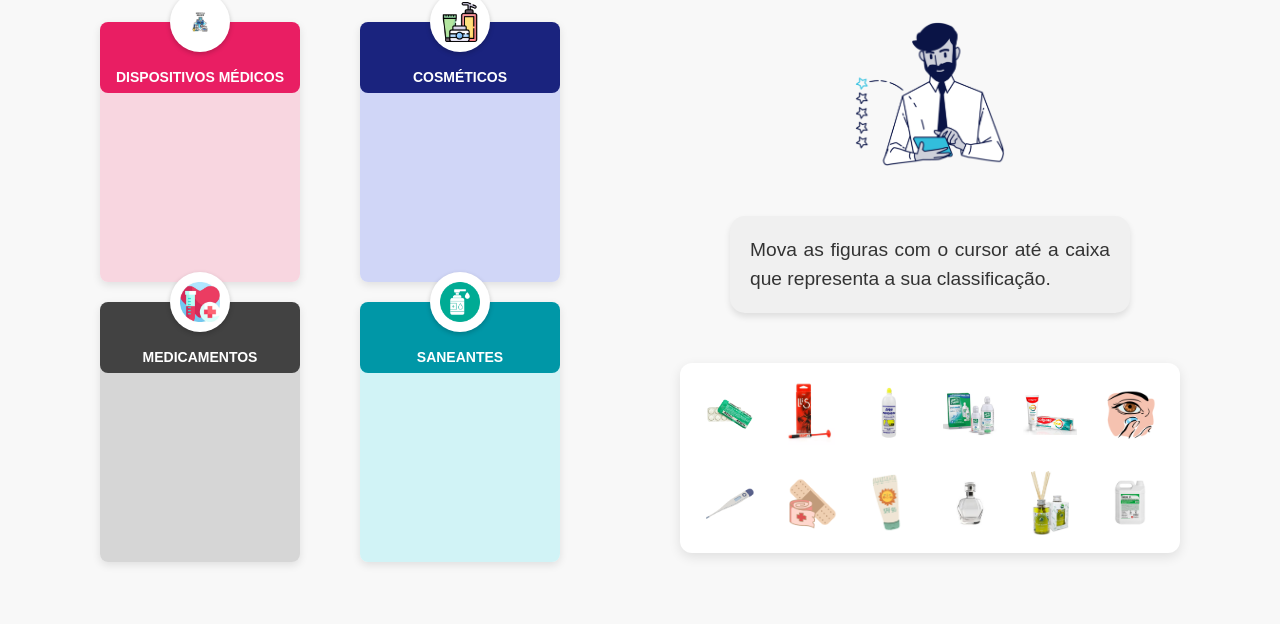
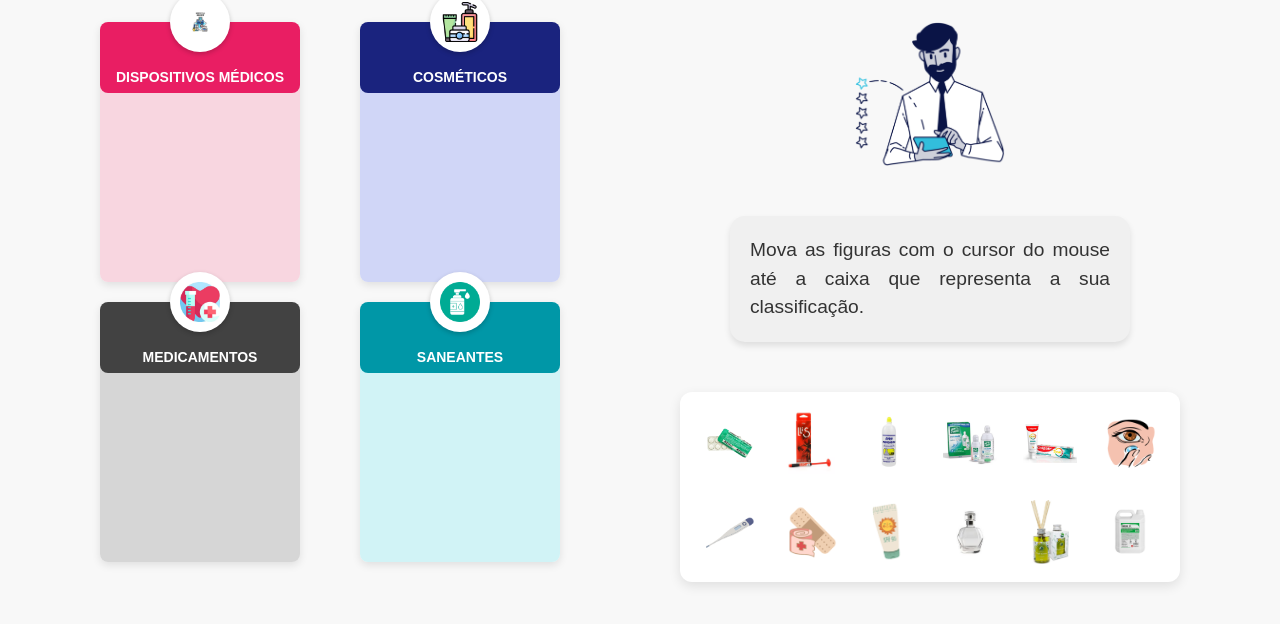
Before and after one commit to jessrbl/Jornada-da-Qualidade, a plain HTML site: page index.html in a window 1280 px wide. Shown: the part 78-702 px from the top of the page. Drawn offline with Linux system fonts and the light colour scheme.

Commit message:
edit text-box h1

```diff
--- a/index.html
+++ b/index.html
@@ -72,7 +72,7 @@
       </div>
 
       <div class="text-box">
-        <h1>Mova as figuras com o cursor até a caixa que representa a sua classificação.</h1>
+        <h1>Mova as figuras com o cursor do mouse até a caixa que representa a sua classificação.</h1>
       </div>
 
       <div class="objects">
```
